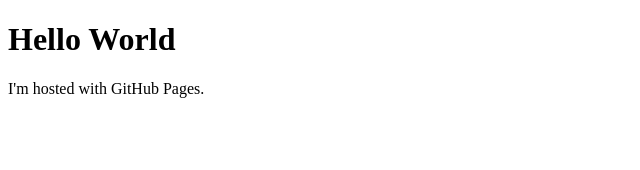
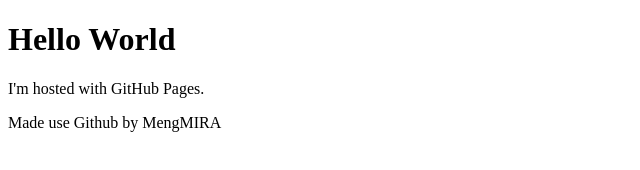
Before and after one commit to Midnightstreet/midnightstreet.github.io, a plain HTML site: page index.html in a window 1280 px wide. Shown: the whole page, without its empty margins (0-640 px from the left). Drawn offline with Linux system fonts and the light colour scheme.

Commit message:
Update index.html

```diff
--- a/index.html
+++ b/index.html
@@ -7,4 +7,7 @@
         <h1>Hello World</h1>
         <p>I'm hosted with GitHub Pages.</p>
     </body>
+    <footer>
+        Made use Github by MengMIRA
+    </ooter>
 </html>
```
